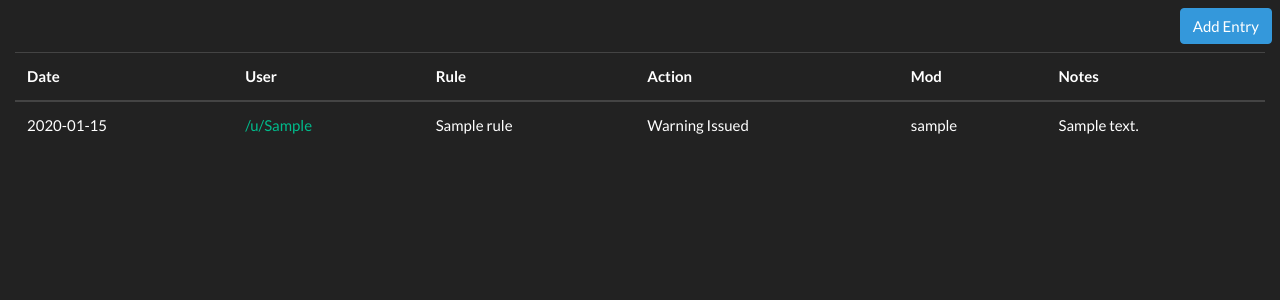
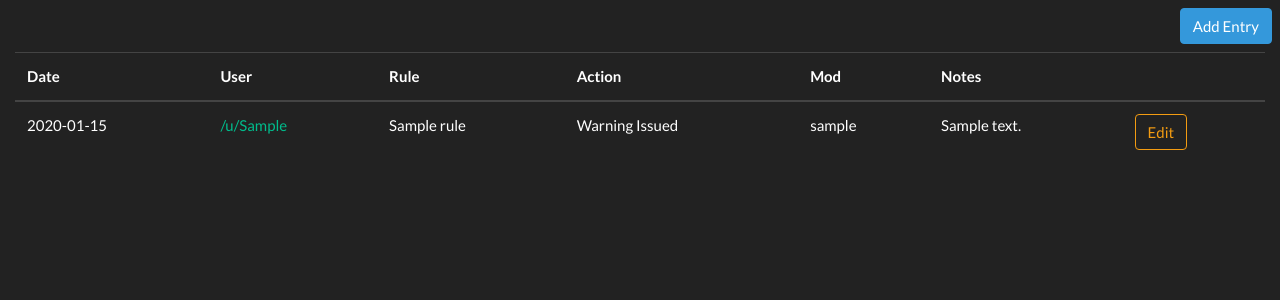
Before and after one commit to LFG-Cares/SubredditLog, a Django app: page / in a window 1280 px wide. Shown: the part 71-371 px from the top of the page. Run offline with Django 3.2, Linux system fonts and the light colour scheme; a user stored in the database is signed in; tables that the repository leaves empty hold one stand-in row (values such as "Sample post"); some libraries are stand-ins or nearby versions.

Commit message:
Add edit button in log view.

```diff
--- a/subreddit_log/urls.py
+++ b/subreddit_log/urls.py
@@ -1,12 +1,13 @@
 from django.contrib import admin
 from django.urls import include, path
 
-from entries.views import AddEntryView, ImportEntriesView, LogView, RulesView, Search, ban_check, health_check
+from entries.views import AddEntryView, EditEntryView, ImportEntriesView, LogView, RulesView, Search, ban_check, health_check
 
 urlpatterns = [
     path('admin/', admin.site.urls),
     path('', LogView.as_view(), name='log-view'),
     path('add_entry', AddEntryView.as_view(), name='entry-create'),
+    path('edit_entry/<int:pk>', EditEntryView.as_view(), name='entry-edit'),
     path('import', ImportEntriesView.as_view(), name='import-entries'),
     path('ban_check', ban_check, name='ban-check'),
     path('search', Search.as_view(), name='search'),
--- a/templates/entries/_entry_table.html
+++ b/templates/entries/_entry_table.html
@@ -8,6 +8,7 @@
       {% if user.is_authenticated %}
         <th scope="col">Mod</th>
         <th scope="col">Notes</th>
+        <th scope="col">&nbsp;</th>
       {% endif %}
     </tr>
   </thead>
@@ -21,11 +22,18 @@
         {% if user.is_authenticated %}
           <td>{{ entry.moderator.username }}</td>
           <td>{{ entry.notes }}</td>
+          <td>
+            {% if user.is_superuser or entry.moderator == user %}
+              <a class="btn btn-outline-warning" href="{% url 'entry-edit' entry.pk %}">Edit</a>
+            {% else %}
+              &nbsp;
+            {% endif %}
+          </td>
         {% endif %}
       </tr>
     {% empty %}
       <tr>
-        <td colspan="{% if user.is_authenticated %}6{% else %}4{% endif %}">
+        <td colspan="{% if user.is_authenticated %}7{% else %}4{% endif %}">
           {% if table_type == 'search' %}
             <b>No results for that search.</b>
           {% else %}
```
